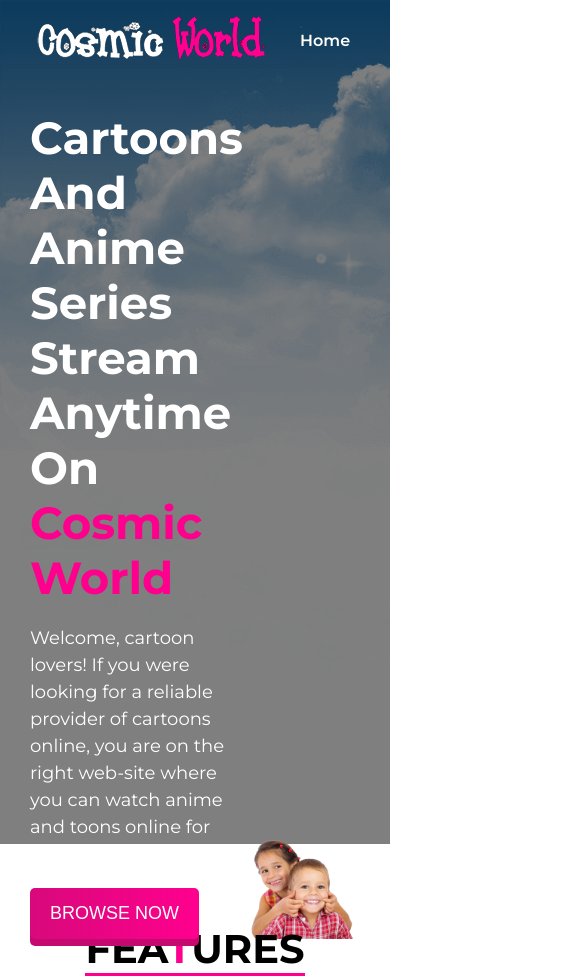
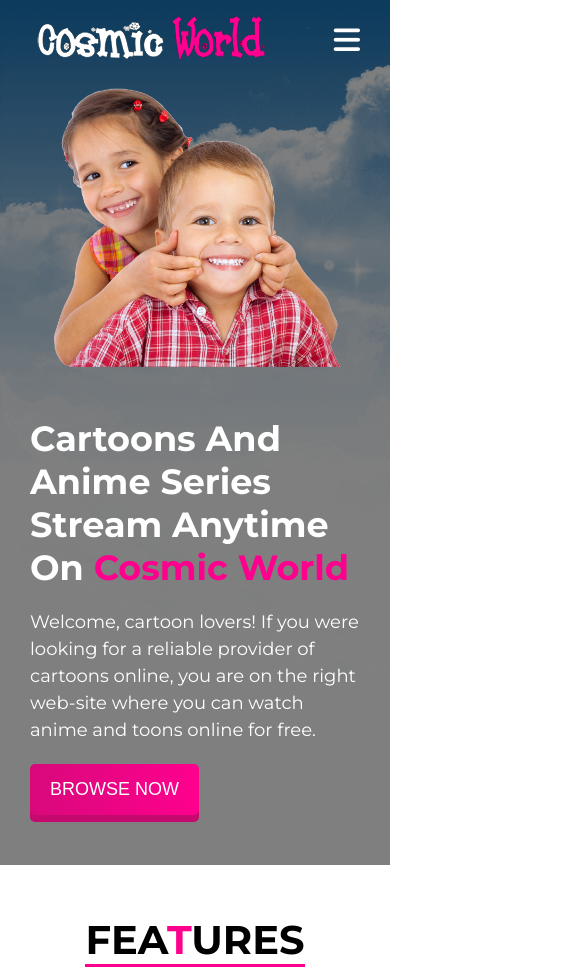
Before and after one commit to mohammadtanim24h/cosmic-world, a plain HTML site: page index.html in a window 390 px wide. Shown: the top 979 px of the page, 585 px wide, since content can reach past the window. Drawn offline with Linux system fonts and the light colour scheme.

Commit message:
media queries added

```diff
--- a/css/style.css
+++ b/css/style.css
@@ -15,7 +15,7 @@ body {
 .container {
     max-width: 1200px;
     margin: 0 auto;
-    padding: 30px;
+    padding: 0 30px;
 }
 
 .highlight-text {
@@ -52,6 +52,17 @@ body {
     border-bottom: 3px solid #FF008E;
     margin: 50px 0;
     text-transform: uppercase;
+}
+/* Navbar toogler */
+
+#nav-toggler {
+    display: none;
+}
+
+.nav-toggler-icon {
+    display: none;
+    color: #fff;
+    font-size: 30px;
 }
 
 /* Navigation Bar */
@@ -90,7 +101,8 @@ nav {
 /* Banner */
 
 .banner {
-    height: calc(100vh - 140px);
+    height: calc(100vh - 80px);
+    min-height: 500px;
     display: grid;
     grid-template-columns: 1fr 1fr;
 }
@@ -133,7 +145,7 @@ nav {
 }
 
 .card {
-    width: 400px;
+    width: 300px;
     padding: 30px;
     margin: 0 auto;
     box-shadow: 0 20px 15px rgba(0, 0, 0, 0.2);
@@ -214,8 +226,61 @@ footer {
     background-color: #121212;
     justify-content: center;
     align-items: center;
+    margin-top: 50px;
 }
 
 footer small {
     color: #fff;
 }
+
+/* Media Queries */
+
+@media (max-width: 950px) {
+    .gallery {
+        grid-template-columns: 1fr 1fr;
+    }
+    .banner-left h1 {
+        font-size: 35px;
+    }
+}
+
+@media (max-width: 800px) {
+    .banner{
+        grid-template-columns: 1fr;
+        height: fit-content;
+    }
+    .feature, .gallery, .contact {
+        grid-template-columns: 1fr;
+    }
+    .banner-left {
+        order: 1;
+        padding: 50px 0;
+    }
+    .photo {
+        text-align: center;
+    }
+    .photo img {
+        max-width: 350px;
+    }
+    .nav-toggler-icon {
+        display: block;
+    }
+    .navigation {
+        position: absolute;
+        top: 80px;
+        left: 0;
+        width: 100%;
+        flex-direction: column;
+        align-items: center;
+        background-color: rgba(255, 255, 255, 0.377);
+        padding: 15px 0;
+        transform: translateY(-330px);
+        transition: 0.5s ease-in;
+    }
+    .navigation li a {
+        color: black;
+    }
+    #nav-toggler:checked ~ .navigation{
+        transform: translateY(0px);
+    }
+}
--- a/index.html
+++ b/index.html
@@ -16,6 +16,8 @@
             <div class="logo">
                 <img src="images/logo.png" alt="">
             </div>
+            <input type="checkbox" id="nav-toggler">
+            <label class="nav-toggler-icon" for="nav-toggler"><i class="card-icon fas fa-bars"></i></label>
             <ul class="navigation">
                 <li><a href="">Home</a></li>
                 <li><a href="">Features</a></li>
```
